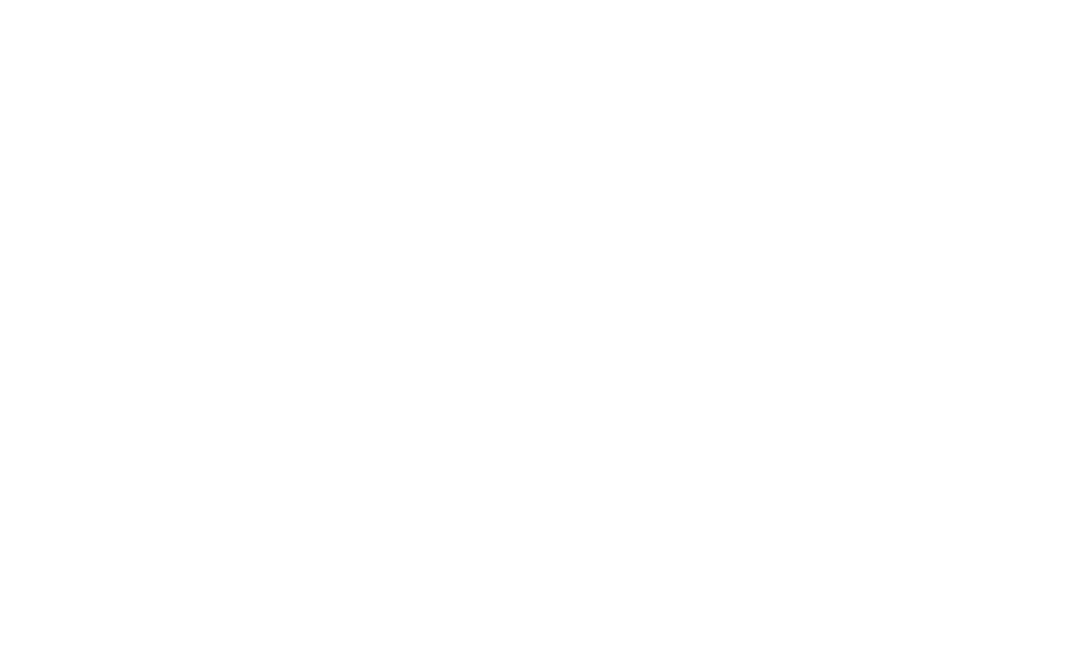
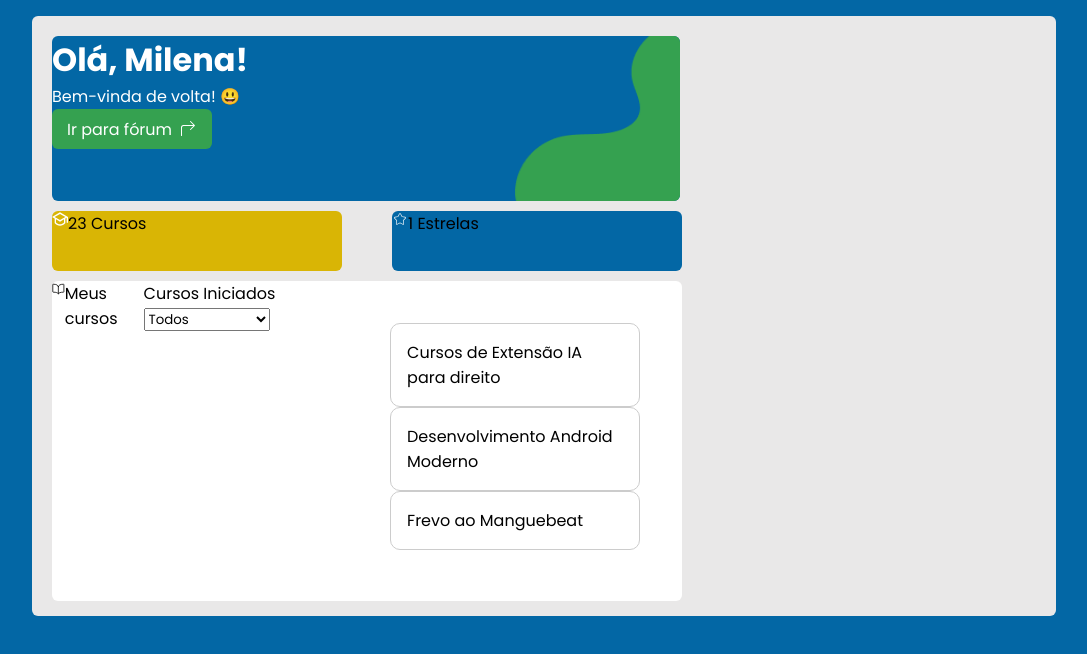
Before and after one commit to MiTabosa/Projeto-Desbrave, a React (Vite) app: page /dashboard in a window 1280 px wide. Before the commit this address had no page. Shown: the top 654 px of the page, without its empty margins (188-1275 px from the left). Built offline with nearby package versions, Linux system fonts and the light colour scheme.

Commit message:
iniciando dashboard e adicionando componentes

```diff
--- a/src/App.jsx
+++ b/src/App.jsx
@@ -15,6 +15,8 @@ import Forum from "./pages/Forum/Foruns";
 import Curso from "./pages/Curso/Curso"
 import Sobre from "./pages/Sobre/Sobre"
 import Parceiros from "./pages/Parceiros/Parceiros"
+import Dashboard from "./components/Dashboard/Dashboard";
+
 
 
 
@@ -40,6 +42,7 @@ function App() {
         <Route path="/sobre" element={<Sobre />} />
         <Route path="/curso" element={<Curso />} />
         <Route path="/parceiros" element={<Parceiros />} />
+        <Route path="/dashboard" element={<Dashboard/>} />
       </Routes>
     </Router>
   );
--- /dev/null
+++ b/src/components/BottomDashboard/BottomDashboard.css
@@ -0,0 +1,13 @@
+.container {
+    display: flex;
+}
+
+.content {
+    width: 80%;
+    height: 600px;
+    background-color: #E9E8E8;
+    border-radius: 6px;
+    padding: 20px;
+    margin-left: 220px;
+    margin-top: 16px;
+}
--- /dev/null
+++ b/src/components/BottomDashboard/BottomDashboard.jsx
@@ -0,0 +1,15 @@
+import "./BottomDashboard.css";
+
+
+
+const BottomDashboard = ({children}) => {
+    return (
+        <div className="container">
+            <main className="content">
+        {children}
+            </main>
+        </div>
+    )
+}
+
+export default BottomDashboard
--- /dev/null
+++ b/src/components/Dashboard/Dashboard.css
@@ -0,0 +1,76 @@
+.container-dashboard {
+ background-color: #0367A5;
+}
+
+.Title-dashboard, .paragraf-dashboard{
+    color: white;
+}
+
+
+.header-dashboard {
+    position: relative;
+    width: 628px;
+    height: 165px;
+    border-radius: 6px;
+    background-color: #0367A5;
+    overflow: hidden;
+}
+
+.header-dashboard img {
+    position: absolute;
+    width: 165px;
+    height: 165px;
+    top: 0;
+    right: 0;
+}
+
+.forum-button {
+    display: flex;
+    align-items: center;
+    gap: 8px;
+    background-color: #35A150;
+    border: none;
+    color: white;
+    padding: 10px 15px;
+    border-radius: 6px;
+    font-size: 16px;
+    cursor: pointer;
+    width: 160px;
+    height: 40px;
+}
+
+.info-general {
+    display: flex;
+    gap: 50px;
+}
+
+.info-card-courses {
+    display: flex;
+    margin-top: 10px;
+    width: 290px;
+    height: 60px;
+    border-radius: 6px;
+    background-color: #D9B505;
+    color: #ffff;
+}
+
+.info-card-star {
+    display: flex;
+    margin-top: 10px;
+    width: 290px;
+    height: 60px;
+    border-radius: 6px;
+    background-color: #0367A5;
+    color: #ffff;
+}
+
+.init-Courses {
+    width: 630px;
+    height: 320px;
+    background-color: #ffff;
+    margin-top: 10px;
+    border-radius: 6px;
+    display: flex;
+}
+
+/* filtro */
--- /dev/null
+++ b/src/components/Dashboard/Dashboard.jsx
@@ -0,0 +1,87 @@
+import { useNavigate } from "react-router-dom";
+import BottomDashboard from "../bottomDashboard/BottomDashboard";
+import "./Dashboard.css";
+import elementoVerde from "../../assets/elemento-verde.png";
+import { BsArrow90DegRight } from "react-icons/bs";
+import { useState } from "react";
+import { RiGraduationCapLine } from "react-icons/ri";
+import { CiStar } from "react-icons/ci";
+import { IoBookOutline } from "react-icons/io5";
+
+const Dashboard = () => {
+  const navigate = useNavigate();
+
+  const [infoGeral, setInfoGeral] = useState({
+    cursos: 23,
+    estrelas: 1,
+  });
+
+  const [filtro, setFiltro] = useState("todos");
+
+  const cursos = [
+    {
+      id: 1,
+      titulo: "Cursos de Extensão IA para direito",
+      status: "andamento",
+    },
+    { id: 2, titulo: "Desenvolvimento Android Moderno", status: "andamento" },
+    { id: 3, titulo: "Frevo ao Manguebeat", status: "concluido" },
+  ];
+
+  const cursosFiltrados = cursos.filter(
+    (curso) => filtro === "todos" || curso.status === filtro
+  );
+
+  return (
+    <div className="container-dashboard">
+      <BottomDashboard>
+        <div className="header-dashboard">
+          <h2 className="Title-dashboard">Olá, Milena!</h2>
+          <p className="paragraf-dashboard">Bem-vinda de volta! 😃</p>
+          <img src={elementoVerde} alt="elemento verde" />
+          <button className="forum-button">
+            Ir para fórum
+            <BsArrow90DegRight />
+          </button>{" "}
+          {/* fazer navegação pro forum */}
+        </div>
+        <div className="info-general">
+          <div className="info-card-courses">
+            <RiGraduationCapLine />
+            <p>{infoGeral.cursos} Cursos</p>
+          </div>
+          <div className="info-card-star">
+            <CiStar />
+            <p>{infoGeral.estrelas} Estrelas</p>
+          </div>
+        </div>
+        <div className="init-Courses">
+          <IoBookOutline />
+          <p>Meus cursos</p>
+          <div className="filtro-container">
+            <label htmlFor="filtro">Cursos Iniciados</label>
+            <select
+            id="filtro"
+            value={filtro}
+            onChange={(e) => setFiltro(e.target.value)}
+            >
+            <option value="todos">Todos</option>
+            <option value="andamento">Em Andamento</option>
+            <option value="concluido">Concluídos</option>
+            </select>
+          </div>
+
+            <div className="cursos-container">
+             {cursosFiltrados.map((curso) => (
+                <div key={curso.id} className="curso-card">
+                    <p>{curso.titulo}</p>
+                </div>
+             ))}
+            </div>
+        </div>
+      </BottomDashboard>
+    </div>
+  );
+};
+
+export default Dashboard;
```
Also changed, not shown: src/assets/elemento-verde.png (added).
